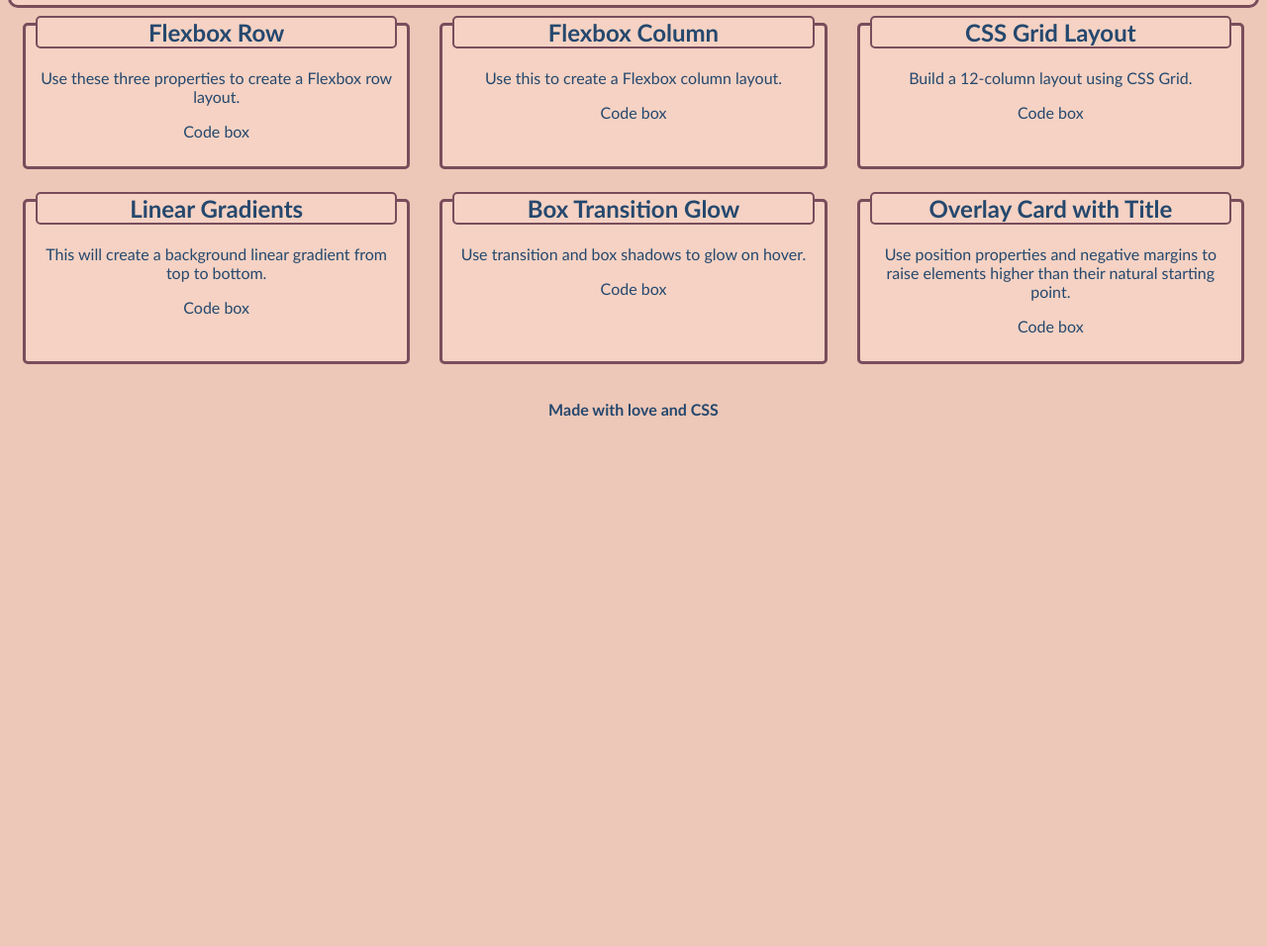
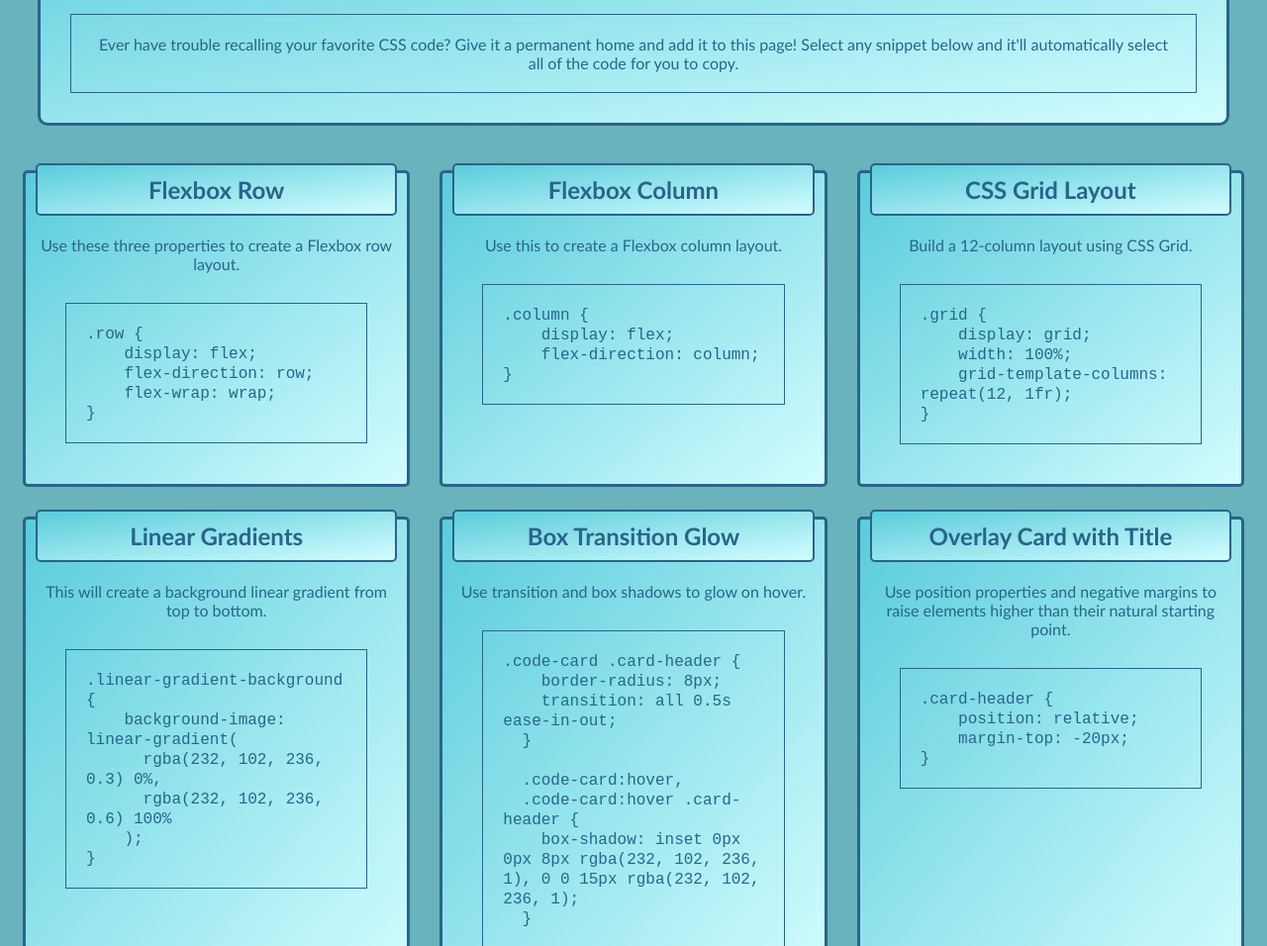
Before and after one commit to suejinkim20/CSS-Snippet-Cheat-Sheet, a plain HTML site: page index.html in a window 1280 px wide. Shown: the part 139-1095 px from the top of the page at 99% size. Before the commit the page ends 800 px from the top, so only its background shows below. Drawn offline with Linux system fonts and the light colour scheme.

Commit message:
updating html and css

```diff
--- a/assets/css/style.css
+++ b/assets/css/style.css
@@ -4,14 +4,13 @@
 
 
 :root {
-    --background-color: #EDC7b7;
-    --code-box-color: #f5d2c3;
-    --header-color: #0a2d52;
-    --text-color: #25486e;
-    --border-color: #794d5c;
+    --background-color: #69b3bd;
+    --code-box-color: linear-gradient(to right, #b4dfe5, #d2fdff);
+    --header-color: #29648a;
+    --text-color: #29648a;
+    --border-color: #29648a;
 
 }
-
 
 body {
     font-family:'Trebuchet MS', 'Lucida Sans Unicode', 'Lucida Grande', 'Lucida Sans', Arial, sans-serif;
@@ -22,26 +21,35 @@ body {
 }
 
 
-
 header {
     border: var(--border-color) solid 3px;
-    background-color: var(--code-box-color);
+    background-image: linear-gradient(to bottom right, #5accdb, #d2fdff);
     border-radius: 10px;
+    margin: 30px;
 }
 
+header p {
+    margin: 30px;
+    border: var(--border-color) solid 1px;
+    padding: 20px;
+}
 
 h1 {
     color: var(--header-color);
-    margin: 20px;
-}
+    margin: 30px;
+    letter-spacing: 3px;
+    font-size: 50px;
+    }
 
 h2 {
     border: var(--border-color) solid 2px;
     position: relative;
     margin-top: -20px;
     z-index: 1;
-    background-color: var(--code-box-color);
+    background-image: linear-gradient(to bottom right, #5accdb, #d2fdff);
     border-radius: 5px;
+    padding: 10px;
+    color: #29648a;
 }
 
 
@@ -55,8 +63,20 @@ main {
     flex: 300px;
     padding: 10px;
     text-align: center;
-    background-color: var(--code-box-color);
+    background-image: linear-gradient(to bottom right, #5accdb, #d2fdff);
     border: var(--border-color) solid 3px;
     margin: 15px;
     border-radius: 5px;
 }
+
+.code-block {
+    border: var(--border-color) solid 1px;
+    text-align: left;
+    font-family: Consolas, 'Andale Mono WT', 'Andale Mono', 'Lucida Console',
+    'Lucida Sans Typewriter', 'DejaVu Sans Mono', 'Bitstream Vera Sans Mono',
+    'Liberation Mono', 'Nimbus Mono L', Monaco, 'Courier New', Courier,
+    monospace;
+    padding: 20px;
+    margin: 30px;
+    white-space: pre-wrap;
+}
--- a/index.html
+++ b/index.html
@@ -9,7 +9,7 @@
 
     <body>
         <header>
-            <h1>CSS Snippet Cheetsheet</h1>
+            <h1>CSS SNIPPET CHEETSHEET</h1>
             <p> Ever have trouble recalling your favorite CSS code? Give it a permanent home and add it to this page! Select any snippet below and it'll automatically select all of the code for you to copy.</p>
         </header>
 
@@ -17,49 +17,101 @@
             <section class="card">
                 <h2>Flexbox Row</h2>
                 <p>Use these three properties to create a Flexbox row layout.</p>
-                <p>Code box</p>
+                <pre class="code-block">
+<code>.row {
+    display: flex;
+    flex-direction: row;
+    flex-wrap: wrap;
+}</code></pre>
 
             </section>
 
             <section class="card">
                 <h2>Flexbox Column</h2>
                 <p>Use this to create a Flexbox column layout.</p>
-                <p>Code box</p>
-
+                <pre class="code-block">
+<code>.column {
+    display: flex;
+    flex-direction: column;
+}</code></pre>
             </section>
 
             <section class="card">
                 <h2>CSS Grid Layout</h2>
                 <p>Build a 12-column layout using CSS Grid.</p>
-                <p>Code box</p>
-
+                <pre class="code-block">
+<code>.grid {
+    display: grid;
+    width: 100%;
+    grid-template-columns: repeat(12, 1fr);
+}</code></pre>
             </section>
 
             <section class="card">
                 <h2>Linear Gradients</h2>
                 <p>This will create a background linear gradient from top to bottom.</p>
-                <p>Code box</p>
-
+                <pre class="code-block">
+<code>.linear-gradient-background {
+    background-image: linear-gradient(
+      rgba(232, 102, 236, 0.3) 0%,
+      rgba(232, 102, 236, 0.6) 100%
+    );
+}</code></pre>
             </section>
 
             <section class="card">
                 <h2>Box Transition Glow</h2>
                 <p>Use transition and box shadows to glow on hover.</p>
-                <p>Code box</p>
+                <pre class="code-block">
+<code>.code-card .card-header {
+    border-radius: 8px;
+    transition: all 0.5s ease-in-out;
+  }
 
+  .code-card:hover,
+  .code-card:hover .card-header {
+    box-shadow: inset 0px 0px 8px rgba(232, 102, 236, 1), 0 0 15px rgba(232, 102, 236, 1);
+  }</code></pre>
             </section>
 
             <section class="card">
                 <h2>Overlay Card with Title</h2>
                 <p>Use position properties and negative margins to raise elements higher than their natural starting point.</p>
-                <p>Code box</p>
+                <pre class="code-block">
+<code>.card-header {
+    position: relative;
+    margin-top: -20px;
+}</code></pre>
+            </section>
 
+            <section class="card">
+                <h2>Adding Code</h2>
+                <p>Add code markup directly onto your site. Note that the &ltpre&gt element counts all spaces literally, so proper code indentation cannot be applied.</p>
+                <pre class="code-block">
+<code>&ltpre class="code-block"&gt
+    &ltcode&gt
+    .codehere {
+        ruleshere: assignment;
+    }
+    &lt/code&gt&lt/pre&gt</code></pre>
+            </section>
+
+            <section class="card">
+                <h2>Adding Code</h2>
+                <p>Add code markup directly onto your site. Note that the &ltpre&gt element counts all spaces literally, so proper code indentation cannot be applied.</p>
+                <pre class="code-block">
+<code>&ltpre class="code-block"&gt
+    &ltcode&gt
+    .codehere {
+        ruleshere: assignment;
+    }
+    &lt/code&gt&lt/pre&gt</code></pre>
             </section>
 
         </main>
 
         <footer>
-            <h4>Made with love and CSS</h4>
+            <h4>Made with <span role="img" aria-label="heart">❤️</span> and CSS</h4>
         </footer>
 
     </body>
```
